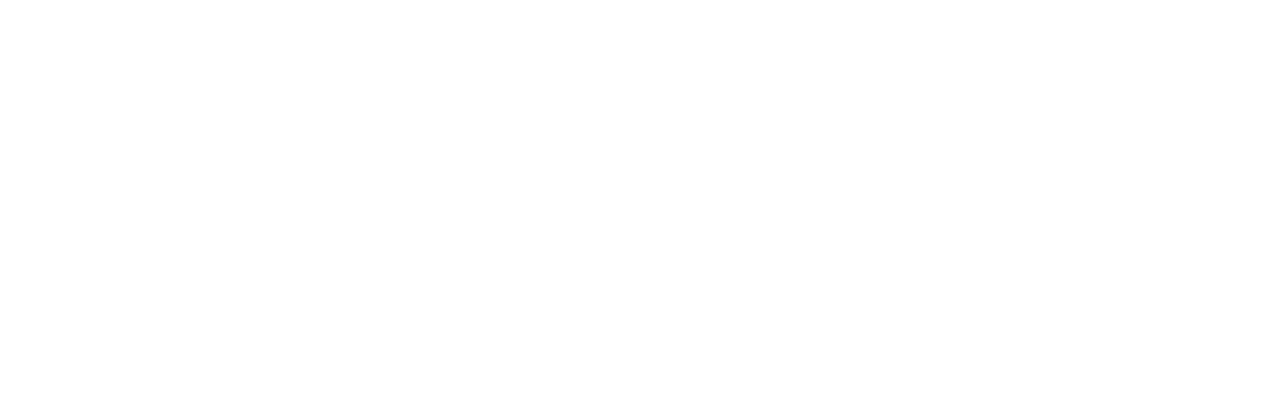
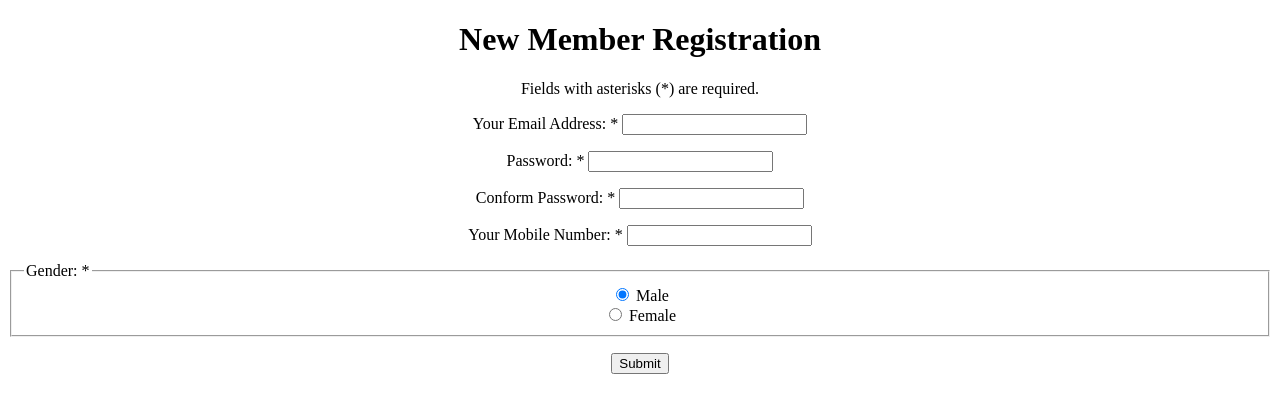
Before and after one commit to rajneeshdwivedi/learning, a plain HTML site: page bhargav/index.html in a window 1280 px wide. Drawn offline with Linux system fonts and the light colour scheme.

Commit message:
Updated index.html under bhargav

```diff
--- a/bhargav/index.html
+++ b/bhargav/index.html
@@ -1 +1,47 @@
-</>
+<!doctype html>
+<html>
+<head>
+<meta charset="utf-8">
+<title>New Member Registration | Matrimony</title>
+</head>
+
+<body>
+<center>
+<h1>New Member Registration</h1>
+<form action="" method="post">
+<p>Fields with asterisks (*) are required.</p>
+
+<p>
+<label for="emailaddress">Your Email Address: *</label>
+<input type="email" id="emailaddress" aria-required="true" required>
+</p>
+<p>
+<label for="password">Password: *</label>
+<input type="password" id="password" aria-required="true" required>
+</p>
+<p>
+<label for="conf_pass">Conform Password: *</label>
+<input type="password" id="conf_pass" aria-required="true" required>
+</p>
+<p>
+<label for="mobno">Your Mobile Number: *</label>
+<input type="tel" id="mobno" aria-required="true" required>
+</p>
+<fieldset>
+<legend>Gender: *</legend>
+  <div>
+    <input type="radio" name="gen" id="mgen" value="Male" checked>
+    <label for="mgen">Male</label>
+  </div>
+  <div>
+    <input type="radio" name="gen" id="fgen" value="Female">
+    <label for="fgen">Female</label>
+  </div>
+</fieldset>
+<p>
+<input type="submit">
+</p>
+</form>
+</center>
+</body>
+</html>
```
